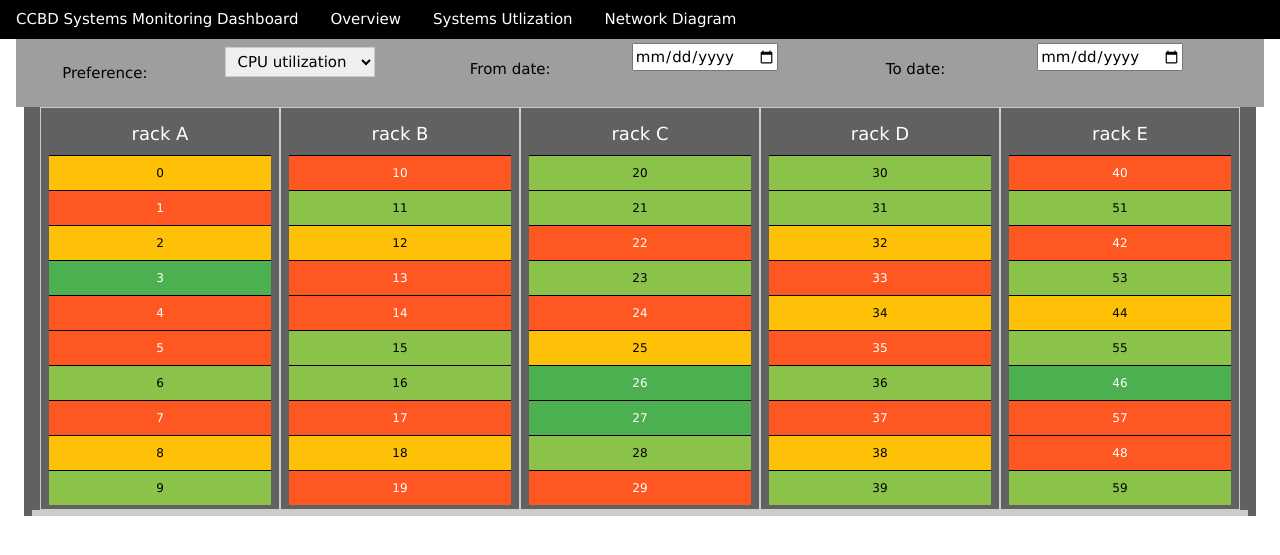
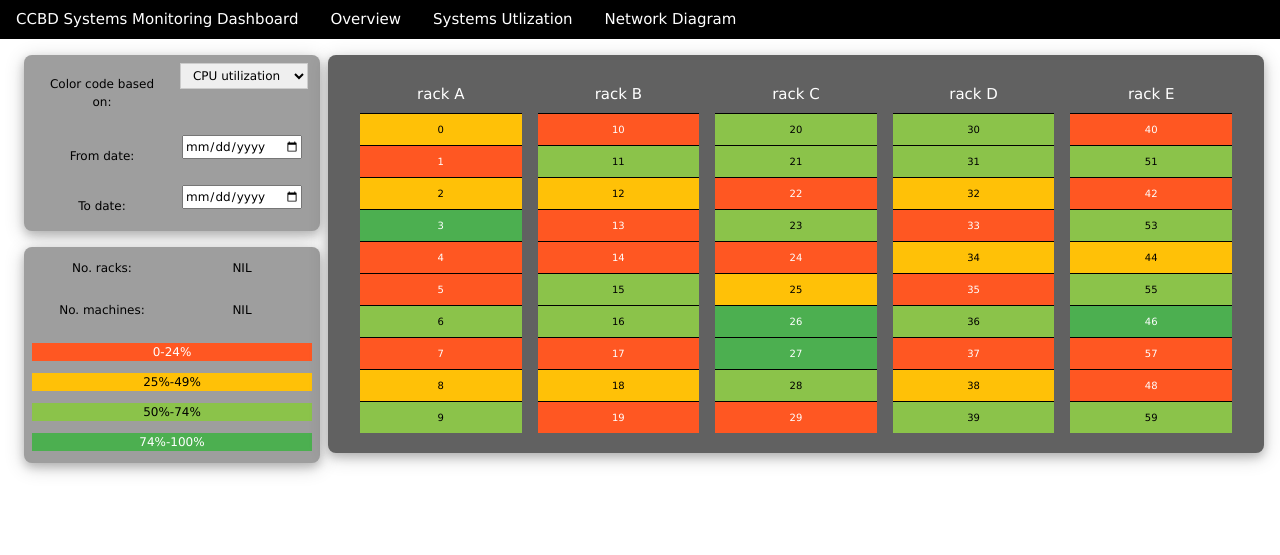
Before and after one commit to SofDevs-Do/R-LMON, a Flask app: page / in a window 1280 px wide. Shown: the top 555 px of the page. Run offline with Flask 2, Linux system fonts and the light colour scheme.

Commit message:
Rearranged elements in the UI. Moved from a top-bar design to left side design. Also added legends to show the colour, and number of racks, machines.

```diff
--- a/web_frontend/static/js/rlmon_action.js
+++ b/web_frontend/static/js/rlmon_action.js
@@ -55,18 +55,18 @@ overview_page_obj={
 		if (j%this.number_of_racks_in_row==0) {
 		    // make a new rack group.
 		    rack_group = document.createElement("div");
-		    rack_group.classList.add('5-racks', 'w3-row-padding', 'w3-bottombar');
+		    rack_group.classList.add('5-racks', 'w3-row-padding');
 		}
 
 		rack_object = document.createElement("div");
-		rack_object.classList.add("w3-col", "w3-container", "w3-padding-small", "w3-border");
+		rack_object.classList.add("w3-col", "w3-container", "w3-padding-small", "w3-border-black");
 		rack_object.style.width=(100/this.number_of_racks_in_row).toString()+"%";
 		ul_object = document.createElement("ul");
-		ul_object.classList.add("w3-ul", "w3-center", "w3-small");
+		ul_object.classList.add("w3-ul", "w3-center", "w3-tiny");
 
 		// Name of the RACK
 		li_object = document.createElement("li");
-		li_object.classList.add("w3-large", "w3-border-black");
+		li_object.classList.add("w3-medium", "w3-border-black");
 		li_object.innerHTML = data_json[i]['rack_list'][j]['rack_name'];
 		ul_object.appendChild(li_object);
 
--- a/web_frontend/templates/index.html
+++ b/web_frontend/templates/index.html
@@ -17,15 +17,16 @@
       </div>
     </div>
 
-    <div id="overview-div" class="rlmon-display-div w3-container">
+    <div id="overview-div" class="rlmon-display-div w3-container w3-row-padding">
 
-	<div class="w3-container w3-col w3-row-padding w3-gray w3-center">
+	<div class="w3-section s3 w3-col w3-small w3-row-padding w3-center">
 
-	  <div class="w3-container w3-third w3-row-padding w3-padding-small">
-	    <div class="w3-third w3-padding-small">
-	      <p>Preference:</p>
+	  <div class="w3-gray w3-card-4 w3-round-large">
+	    <div class="w3-container w3-row-padding w3-padding-small">
+	      <div class="w3-half w3-padding-small">
+		<p>Color code based on:</p>
 	      </div>
-	    <div class="w3-container w3-twothird w3-center w3-padding-small">
+	      <div class="w3-container w3-half w3-center w3-padding-small">
 		<select class="w3-padding-small w3-border" name="option">
 		  <option> CPU utilization </option>
 		  <option> RAM utilization </option>
@@ -35,29 +36,66 @@
 	      </div>
 	    </div>
 
-	  <div class="w3-third w3-row-padding">
-	    <div class="w3-third w3-padding-small">
+	    <div class="w3-row-padding">
+	      <div class="w3-half w3-padding-small">
 		<p>From date:</p>
 	      </div>
-	    <div class="w3-container w3-twothird w3-center w3-padding-small">
+	      <div class="w3-container w3-half w3-center w3-padding-small">
 		<input type="date" id="from-date-input" name="from-date">
 	      </div>
 	    </div>
 
-	  <div class="w3-third w3-row-padding">
-	    <div class="w3-third w3-padding-small">
+	    <div class="w3-row-padding">
+	      <div class="w3-half w3-padding-small">
 		<p>To date:</p>
 	      </div>
-	    <div class="w3-container w3-twothird w3-center w3-padding-small">
+	      <div class="w3-container w3-half w3-center w3-padding-small">
 		<input type="date" id="to-date-input" name="to-date">
+	      </div>
+	    </div>
+	  </div>
+
+	  <div class="w3-gray w3-section w3-card-4 w3-round-large">
+
+	    <div class="w3-row-padding">
+	      <div class="w3-half">
+		<p>No. racks:</p>
+	      </div>
+	      <div class="w3-half w3-center">
+		<p id="number-of-racks">NIL</p>
+	      </div>
+	    </div>
+
+	    <div class="w3-row-padding">
+	      <div class="w3-half">
+		<p>No. machines:</p>
+	      </div>
+	      <div class="w3-half w3-center">
+		<p id="number-of-machines">NIL</p>
+	      </div>
+	    </div>
+
+	    <div class="w3-row-padding">
+	      <div class="w3-deep-orange">
+		<p>0-24%</p>
+	      </div>
+	      <div class="w3-amber">
+		<p>25%-49%</p>
+	      </div>
+	      <div class="w3-light-green">
+		<p>50%-74%</p>
+	      </div>
+	      <div class="w3-green">
+		<p>74%-100%</p>
 	      </div>
 	    </div>
 
 	  </div>
+	</div>
 
-      <div class="w3-row w3-row-padding w3-section">
+      <div class="w3-row w3-col s9 w3-dark-grey w3-section w3-card-4 w3-round-large">
 
-	<div id="rack-disp" class="w3-col w3-dark-grey w3-center">
+	<div id="rack-disp" class="w3-section w3-row-padding w3-small w3-center">
 	  <!-- The rack display -->
 	</div>
 
```
Lines whose indentation alone changed are shown as unchanged.
